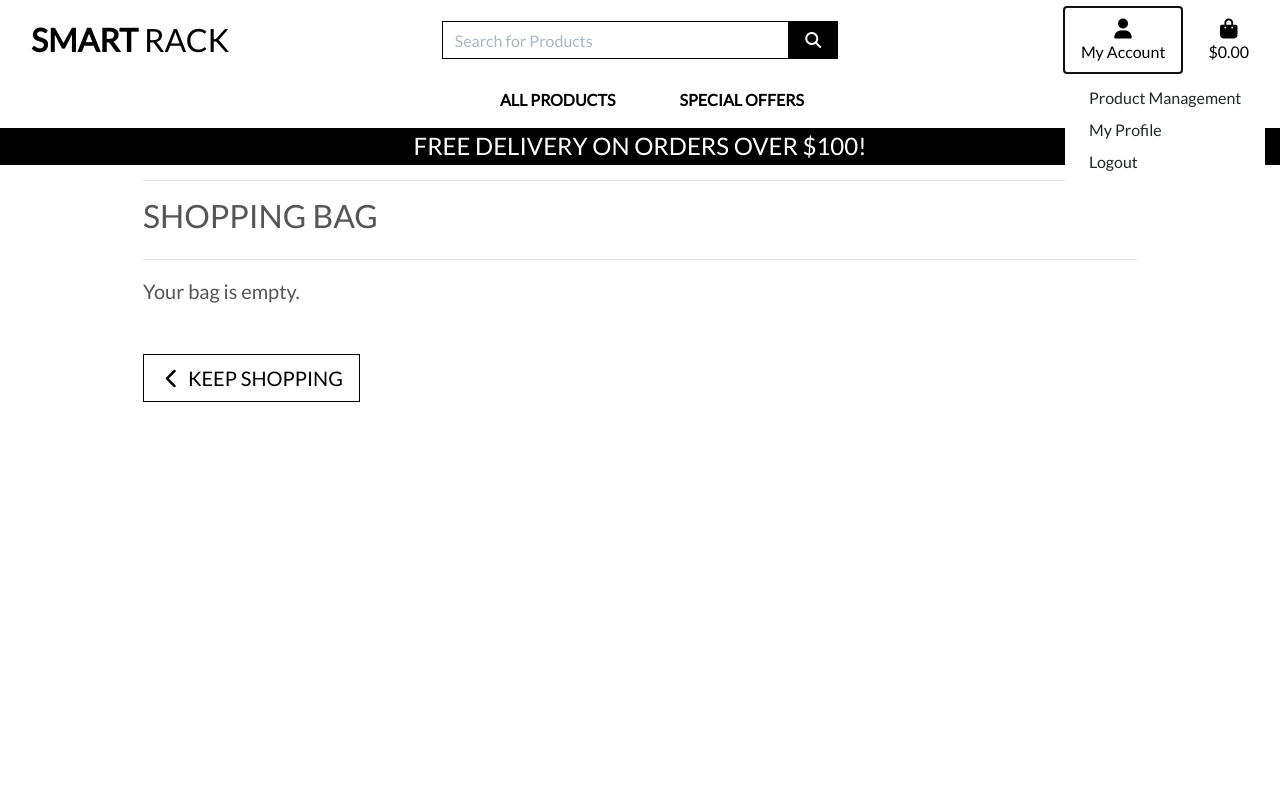
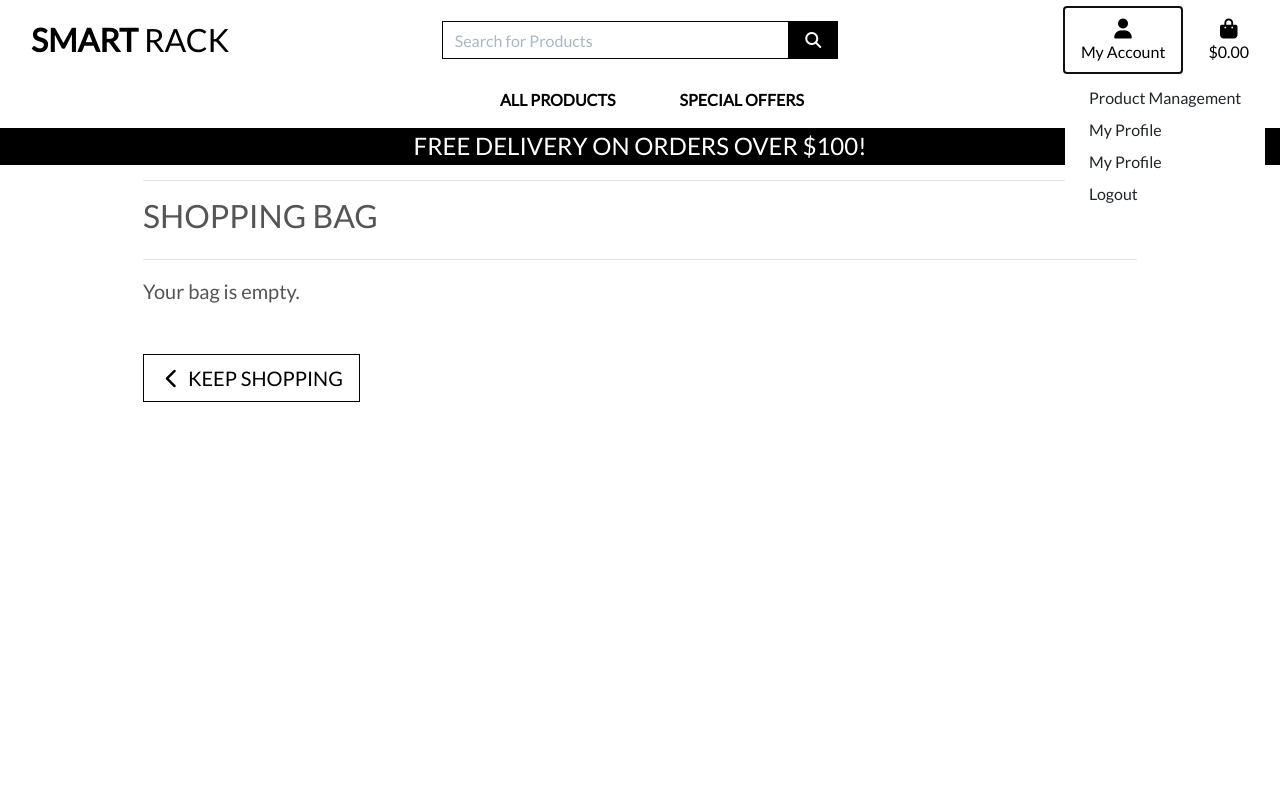
Before and after one commit to aremandanaveenkumar/SmartRack, a Django app: page /bag/ in a window 1280 px wide, after a click on "My Account". Run offline with Django 3.2, Linux system fonts and the light colour scheme; the visitor is signed in with stand-in values (Sample User, id 1); some libraries are stand-ins or nearby versions.

Commit message:
Update base.html with my profile dropdown item if user logged in

```diff
--- a/templates/base.html
+++ b/templates/base.html
@@ -87,6 +87,7 @@
                             <a href="" class="dropdown-item">Product Management</a>
                             {% endif %}
                             <a href="" class="dropdown-item">My Profile</a>
+                            <a href="{% url 'profile' %}" class="dropdown-item">My Profile</a>
                             <a href="{% url 'account_logout' %}" class="dropdown-item">Logout</a>
                             {% else %}
                             <a href="{% url 'account_signup' %}" class="dropdown-item">Register</a>
```
